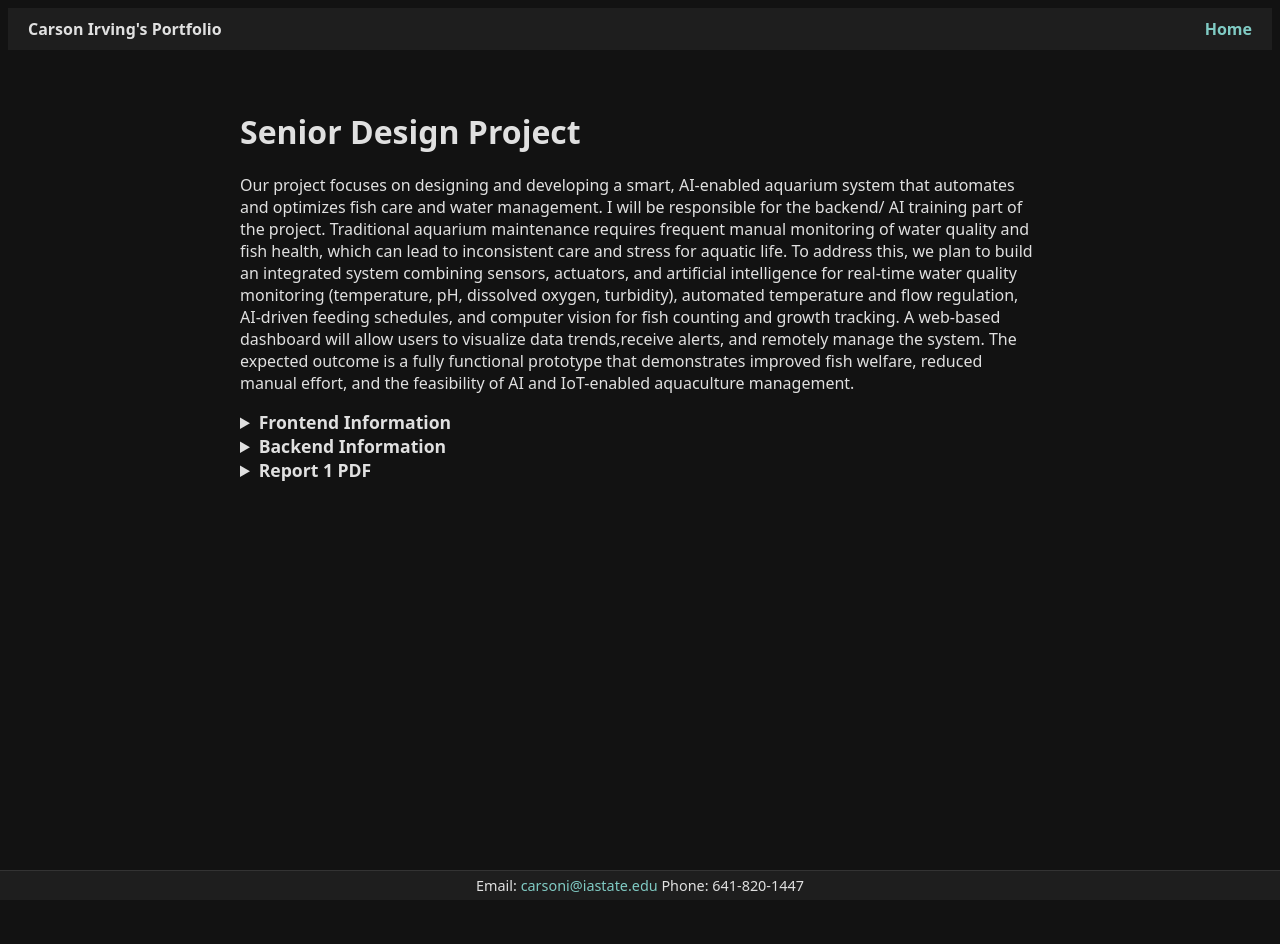
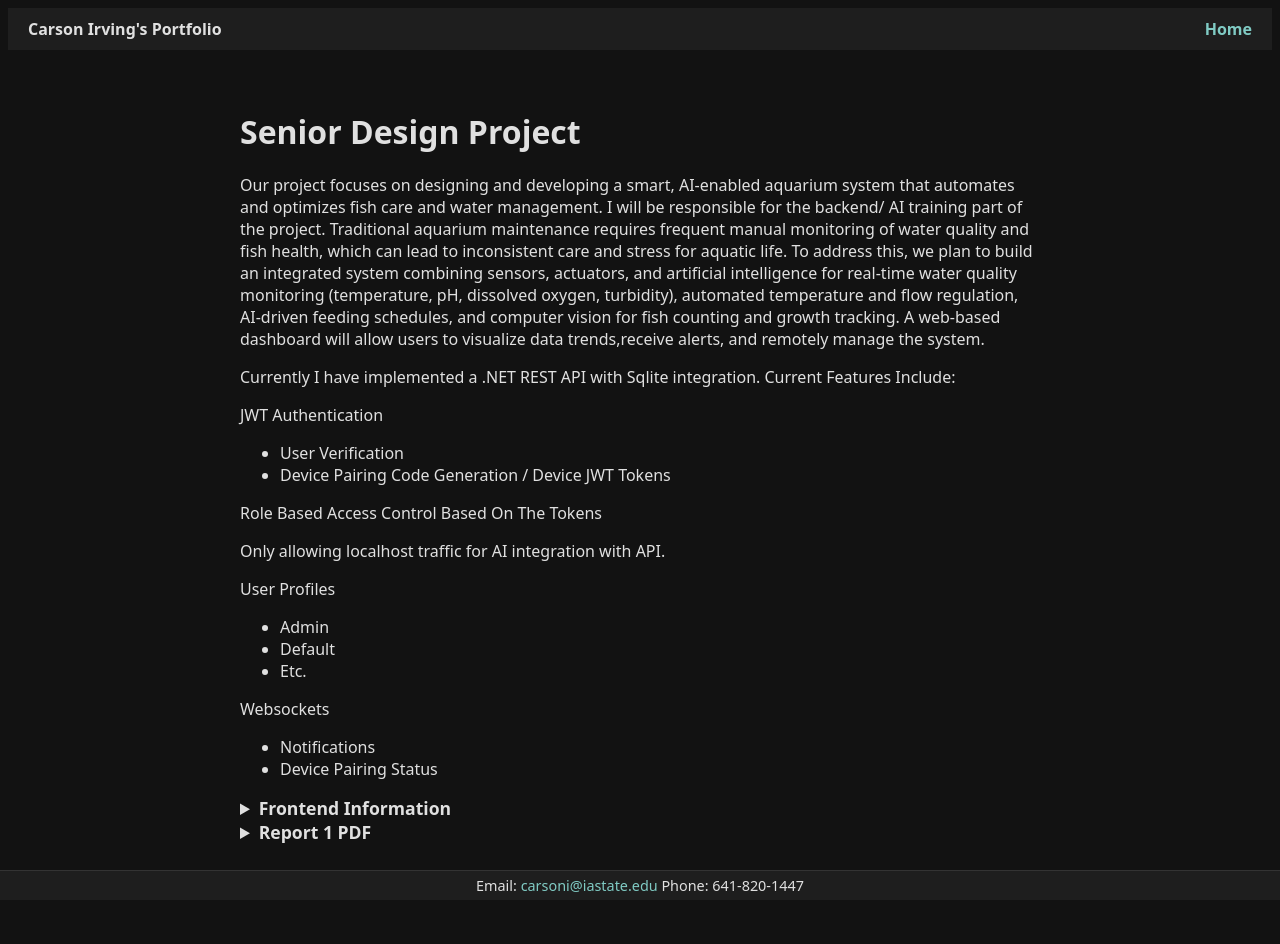
Before and after one commit to carsoni4/carsoni4.github.io, a Jekyll site: the page built from SeniorDesign/projectDescription.md, in a window 1280 px wide. Built offline with Jekyll 4.4.1, drawn with Linux system fonts in a browser that asks for light colours; before the commit the page ends 900 px from its top, so only the background shows below that.

Commit message:
Update projectDescription.md

```diff
--- a/SeniorDesign/projectDescription.md
+++ b/SeniorDesign/projectDescription.md
@@ -9,38 +9,34 @@ Traditional aquarium maintenance requires frequent manual monitoring of water qu
 to inconsistent care and stress for aquatic life. To address this, we plan to build an integrated system combining sensors,
 actuators, and artificial intelligence for real-time water quality monitoring (temperature, pH, dissolved oxygen, turbidity),
 automated temperature and flow regulation, AI-driven feeding schedules, and computer vision for fish counting and growth tracking.
-A web-based dashboard will allow users to visualize data trends,receive alerts, and remotely manage the system. The expected outcome
-is a fully functional prototype that demonstrates improved fish welfare, reduced manual effort, and the feasibility of AI and IoT-enabled
-aquaculture management.
+A web-based dashboard will allow users to visualize data trends,receive alerts, and remotely manage the system.
+
+Currently I have implemented a .NET REST API with Sqlite integration.
+Current Features Include:
+
+JWT Authentication
+ - User Verification
+ - Device Pairing Code Generation / Device JWT Tokens
+
+Role Based Access Control Based On The Tokens
+
+Only allowing localhost traffic for AI integration with API.
+
+User Profiles
+- Admin
+- Default
+- Etc.
+
+Websockets
+- Notifications
+- Device Pairing Status
+
 
 <details>
   <summary style="font-size:1.1em; font-weight:bold; cursor:pointer;">Frontend Information</summary>
   <p>
-    While my team has not decided on a frontend solution yet I have put my hat in the ring for SvelteJS (web) and
-    Svelte Native (app). We are not 100% sure that an application is going to be plausible to develop on top of the web environment,
-    but I think that using SvelteJS and Native for the frameworks will make it a consistent development experience.
+    My team is currently using React Js with Vite as our frontend stack which has given us a great component based design.
   </p>
-</details>
-
-<details>
-  <summary style="font-size:1.1em; font-weight:bold; cursor:pointer;">Backend Information</summary>
-  <p>
-    Below is an example of the .NET Web API, which is what we are using for the backend of the project. While we
-    have not started actual backend development, below is an example of a simple HTTP request handler for receiving temperature
-    information from the Arduino. While I do not have the request made to request from the Arduino, as we do not have the hardware yet,
-    this demonstrates the general idea. [Though it will have to be async as it is waiting on the Arduino]
-  </p>
-  <pre style="background-color:#2d2d2d;color:#c678dd;padding:10px;border-radius:5px;overflow-x:auto;font-family:monospace;">
-app.MapGet("/tanktemperature", () =>
-{
-    //TODO HTTP GET REQUEST TO ARDUINO BACKEND
-    int temp = 0;
-    return temp;
-})
-.WithName("GetTankTemperature");
-
-app.Run();
-  </pre>
 </details>
 
 <details>
```
